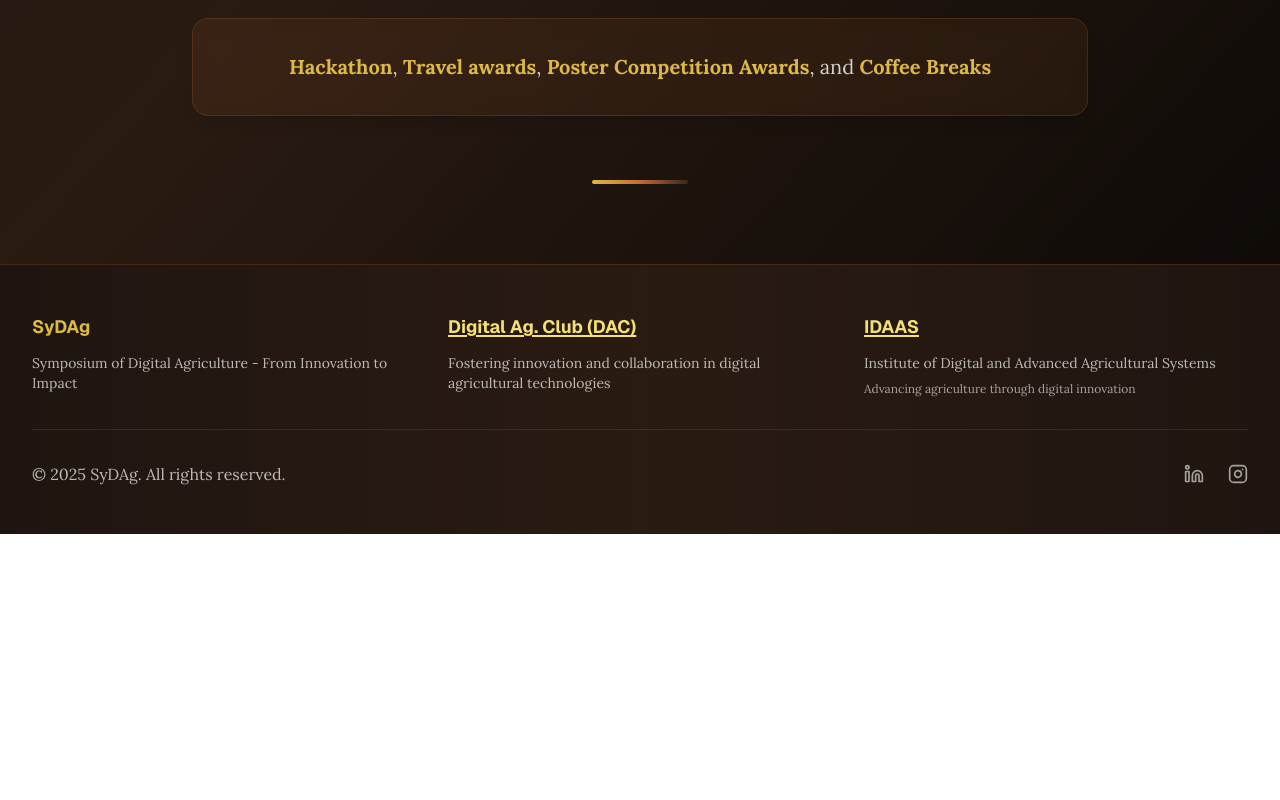
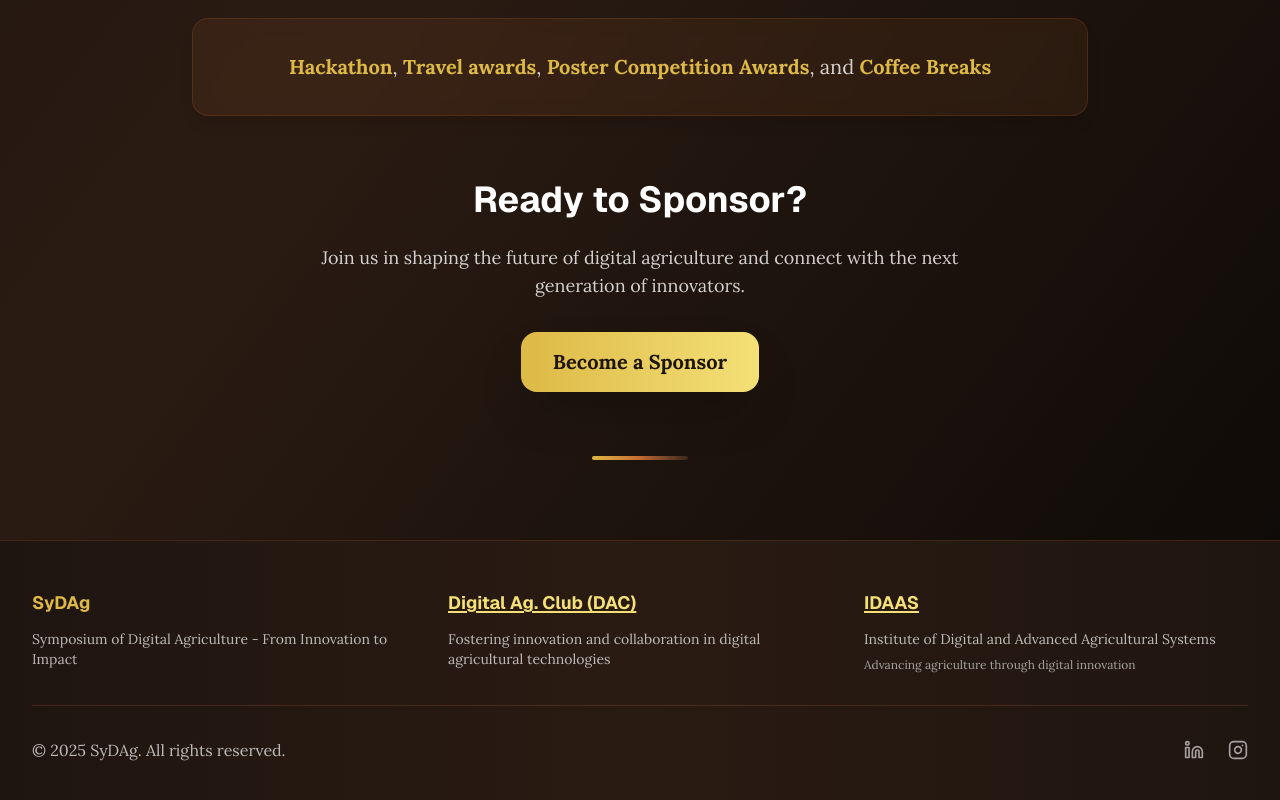
Before and after one commit to PurdueSyDAg/PurdueSyDAg.github.io, a Next.js app: page / in a window 1280 px wide. Shown: the part 9159-9959 px from the top of the page. Before the commit the page ends 9693 px from the top, so only its background shows below. Built offline with nearby package versions, Linux system fonts and the light colour scheme.

Commit message:
chore: add button to sponsor page

```diff
--- a/components/Sponsors.tsx
+++ b/components/Sponsors.tsx
@@ -275,6 +275,31 @@ export function Sponsors() {
                     </div>
                 </motion.div>
 
+                {/* Become a Sponsor CTA */}
+                <motion.div
+                    initial={{ opacity: 0, y: 30 }}
+                    whileInView={{ opacity: 1, y: 0 }}
+                    transition={{ duration: 0.7, delay: 0.2, ease: "easeOut" }}
+                    viewport={{ once: true }}
+                    className="text-center mt-16"
+                >
+                    <h3 className="text-3xl sm:text-4xl font-bold text-white mb-6">
+                        Ready to Sponsor?
+                    </h3>
+                    <p className="text-lg text-white/80 mb-8 max-w-2xl mx-auto">
+                        Join us in shaping the future of digital agriculture and connect with the next generation of innovators.
+                    </p>
+                    <motion.button
+                        onClick={() => window.open('https://purdue.ca1.qualtrics.com/jfe/form/SV_b7QHgJq74jjAPau?Q_CHL=qr', '_blank')}
+                        whileHover={{ y: -4, scale: 1.05 }}
+                        whileTap={{ scale: 0.98 }}
+                        className="group relative px-8 py-4 text-xl font-bold text-[#1F1510] bg-gradient-to-r from-[#ddb945] to-[#f4e076] rounded-2xl shadow-2xl overflow-hidden cursor-pointer"
+                    >
+                        <div className="absolute inset-0 bg-gradient-to-r from-[#f4e076] to-[#ddb945] opacity-0 group-hover:opacity-100 transition-opacity duration-300"></div>
+                        <span className="relative z-10">Become a Sponsor</span>
+                    </motion.button>
+                </motion.div>
+
                 {/* Bottom Decorative Element */}
                 <motion.div
                     initial={{ opacity: 0, scaleX: 0 }}
```
